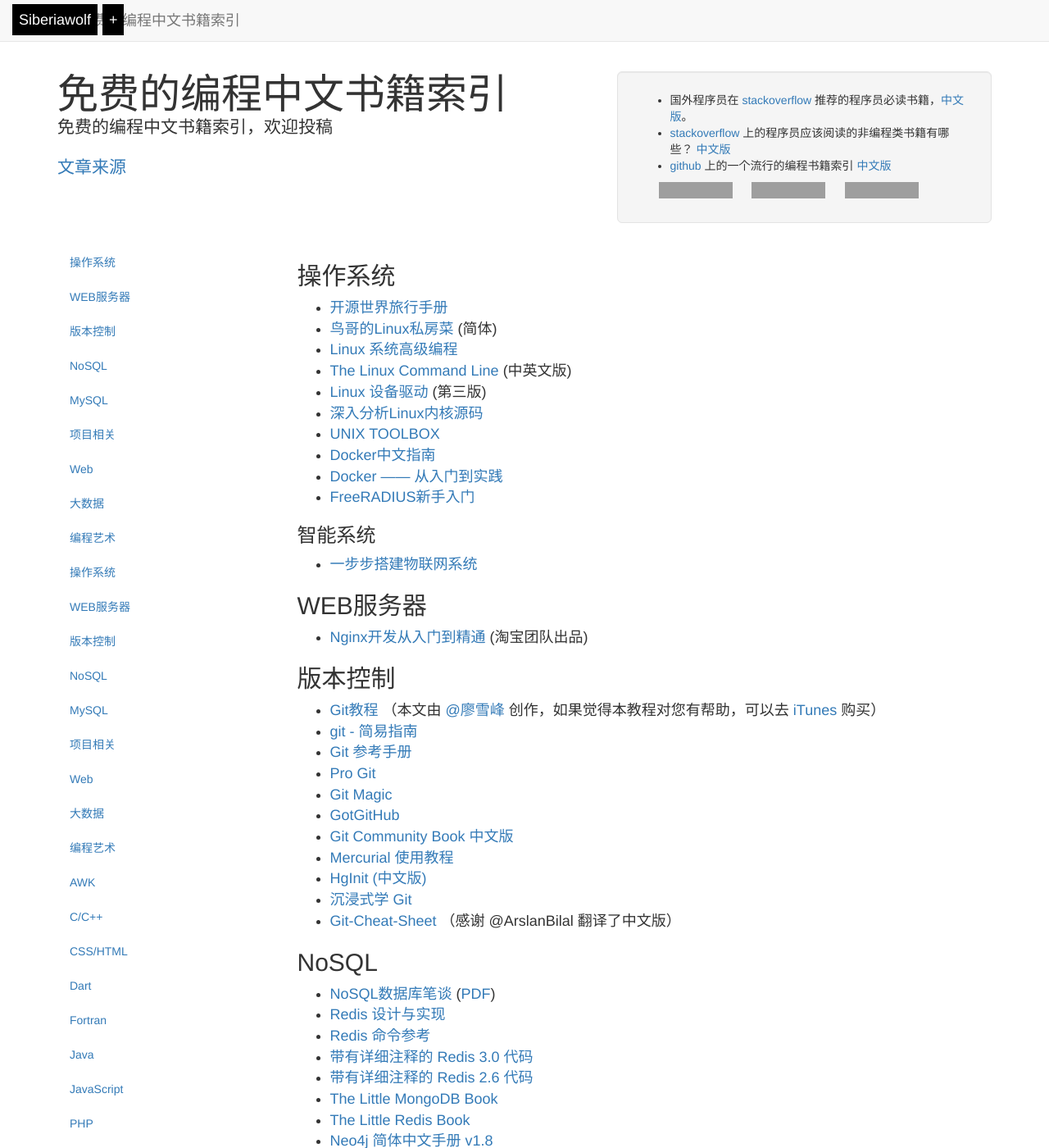
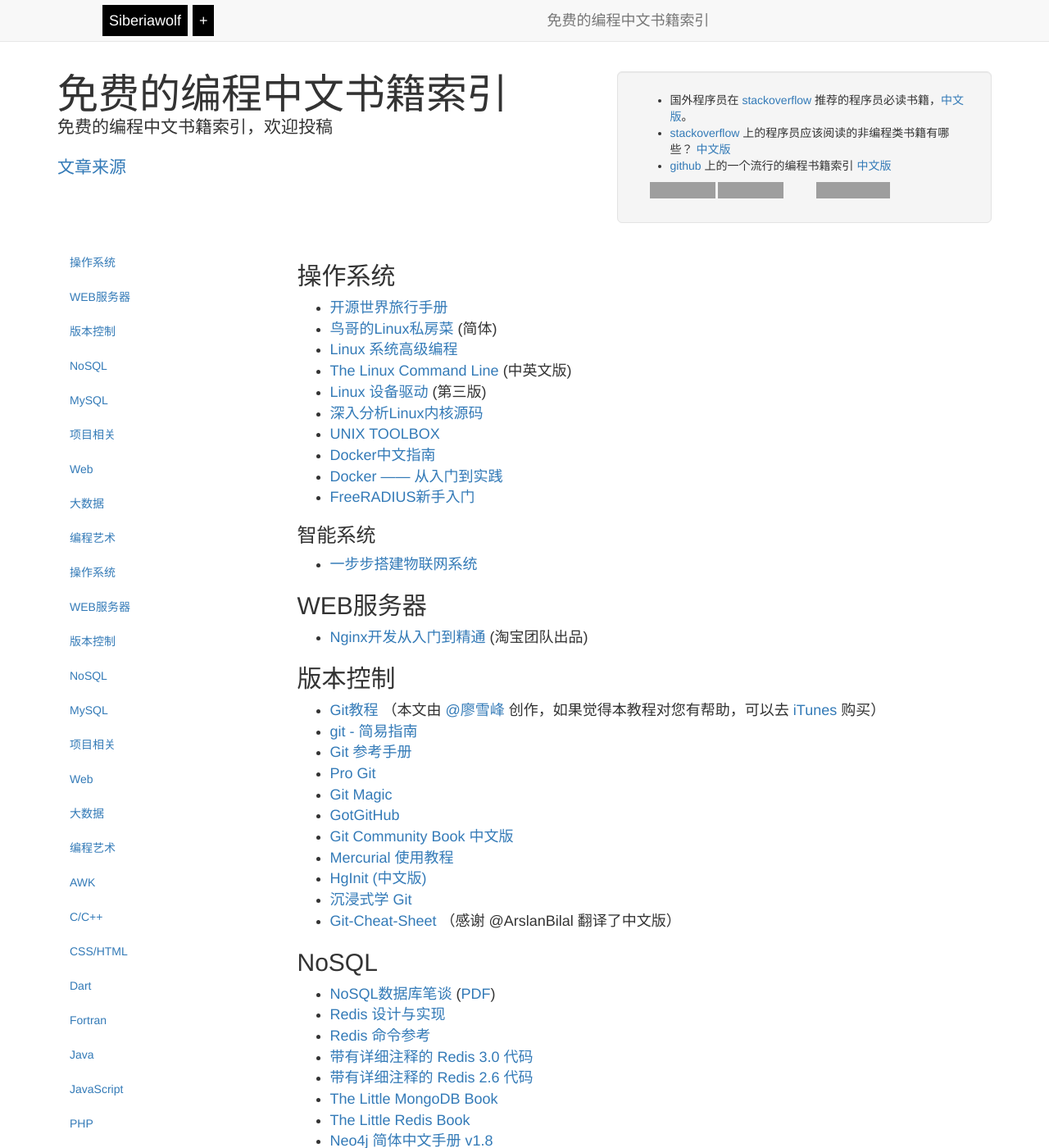
Before and after one commit to siberiawolf/siberiawolf.github.io, a Jekyll site: the page free_programming/index.html, which Jekyll copies as it is, in a window 1280 px wide and 1400 px high. Shown: the whole window at 82% size. Built offline with Jekyll 4.4.1, drawn with Linux system fonts in a browser that asks for light colours; nearby versions of some CDN libraries; Markdown is read by kramdown in place of the engine named in the settings; comment, search, counter and statistics services are not loaded; grey boxes are pictures that could not be loaded.

Commit message:
调整手机端浏览效果

```diff
--- a/free_programming/css/styles.css
+++ b/free_programming/css/styles.css
@@ -64,7 +64,7 @@ body {
 #disqus_container {text-align: center;}
 #disqus_container a{color: red;font-size: 20px;}
 
-.home-menu { position:fixed; left:15px; top: 5px; z-index: 2; /* font-size: 18px; */ }
+.home-menu { z-index: 2; width: 138px; margin-top: 6px; }
 .home-menu-icon { line-height:38px; padding:0 8px; display:inline-block; color:#fff; font-size:18px;  background:#000; }
 .home-follow { margin-left:2px; line-height:38px; padding:0 8px; display:inline-block; color:#fff; font-size:18px; background:#000;  }
 .home-menu-icon:hover,
@@ -77,9 +77,9 @@ body {
 .home-contact .twitter { background-color: #50ABF1;  background-position: -80px 0; }
 .home-contact .facebook { background-color: #4862A3;  background-position: -100px 0; }
 
-@media (max-width: 1020px){
-    .home-menu { position:absolute; }
+@media (max-width: 992px){
+    #masthead{margin-top: 80px;}
 }
 @media (max-width: 1300px){
-    .home-menu { position:absolute; }
+
 }
--- a/free_programming/index.html
+++ b/free_programming/index.html
@@ -13,6 +13,10 @@
 		<link href="css/styles.css" rel="stylesheet">
 	</head>
 	<body>
+<nav class="navbar navbar-default navbar-fixed-top" role="banner">
+  <div class="container">
+    <div class="col-sm-12 navbar-header">
+    	<div class="col-md-6">
     		<div class="home-menu">
 			    <div class="home-icon-con">
 		        <a class="home-menu-icon" href="/">Siberiawolf</a>
@@ -33,16 +37,10 @@
 		        </a>
 			    </div>
 				</div>
-<nav class="navbar navbar-default navbar-fixed-top" role="banner">
-  <div class="container">
-    <div class="navbar-header">
-      <button class="navbar-toggle" type="button" data-toggle="collapse" data-target=".navbar-collapse">
-        <span class="sr-only">导航</span>
-        <span class="icon-bar"></span>
-        <span class="icon-bar"></span>
-        <span class="icon-bar"></span>
-      </button>
+    	</div>
+    	<div class="col-md-6">
     		<a href="/free_programming/index.html" class="navbar-brand">免费的编程中文书籍索引</a>
+    	</div>
     </div>
   </div>
 </nav>
@@ -65,9 +63,13 @@
                   <li><a href="http://stackoverflow.com/q/38210/343194">stackoverflow</a> 上的程序员应该阅读的非编程类书籍有哪些？ <a href="/justjavac/free-programming-books-zh_CN/blob/master/what-non-programming-books-should-programmers-read.md">中文版</a></li>
                   <li><a href="https://github.com/vhf/free-programming-books">github</a> 上的一个流行的编程书籍索引  <a href="https://github.com/vhf/free-programming-books/blob/master/free-programming-books-zh.md">中文版</a></li>
                 </ul>
-                <iframe src="http://ghbtns.com/github-btn.html?user=siberiawolf&repo=siberiawolf.github.io&type=watch" allowtransparency="true" frameborder="0" scrolling="0" width="110" height="20" style="margin-left: 26px;"></iframe>
-                <iframe src="http://ghbtns.com/github-btn.html?user=siberiawolf&repo=siberiawolf.github.io&type=fork" allowtransparency="true" frameborder="0" scrolling="0" width="110" height="20"></iframe>
+                <div class="col-md-6">
+                	<iframe src="http://ghbtns.com/github-btn.html?user=siberiawolf&repo=siberiawolf.github.io&type=watch" allowtransparency="true" frameborder="0" scrolling="0" width="80" height="20"></iframe>
+                	<iframe src="http://ghbtns.com/github-btn.html?user=siberiawolf&repo=siberiawolf.github.io&type=fork" allowtransparency="true" frameborder="0" scrolling="0" width="80" height="20"></iframe>
+                </div>
+                <div class="col-md-6">
                 	<iframe src="http://ghbtns.com/github-btn.html?user=siberiawolf&type=follow" allowtransparency="true" frameborder="0" scrolling="0" width="144" height="20"></iframe>
+                </div>
               </div>
             </div>
           </div>
```
Also changed, not shown: 2 other files. Lines whose indentation alone changed are shown as unchanged.
